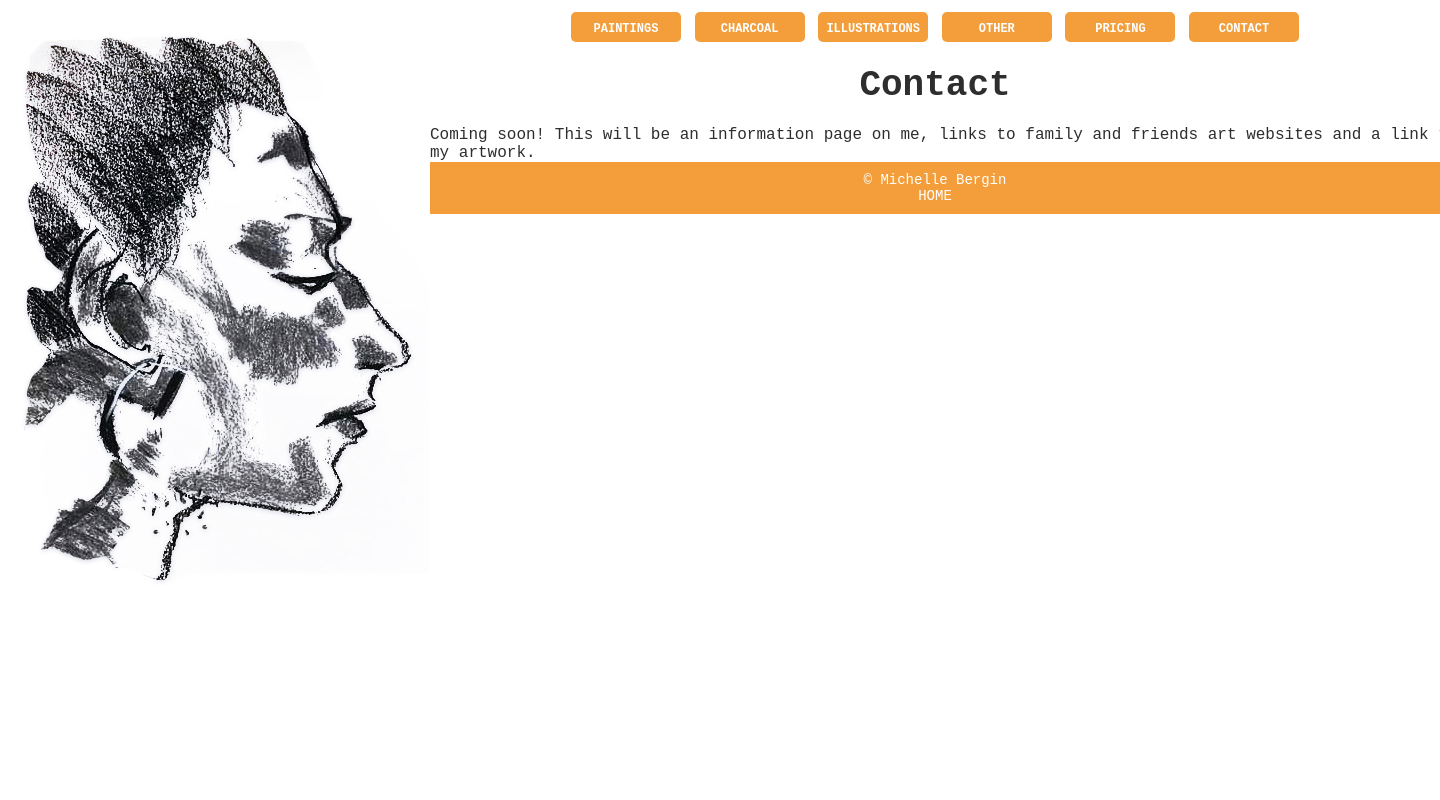
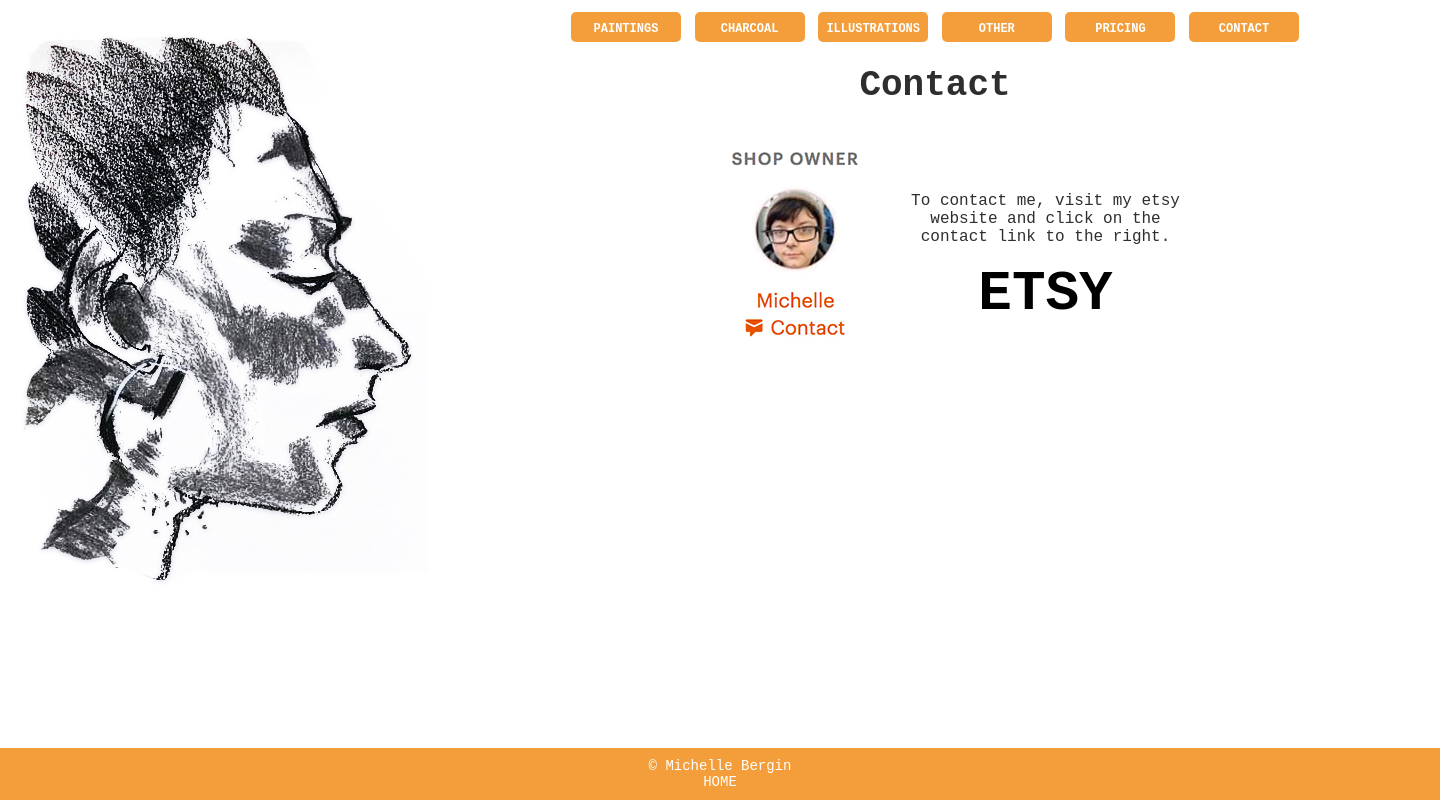
Before and after one commit to ironsketch/myGDwebsite, a PHP site: page /contact.html in a window 1440 px wide; the page is wider, and only the part inside the window is pictured. Run offline with PHP 8.4, Linux system fonts and the light colour scheme.

Commit message:
updated contact

```diff
--- a/public_html/contact.html
+++ b/public_html/contact.html
@@ -21,8 +21,14 @@
             <p>
                 <h1 class="h1Class">Contact</h1>
             </p>
-            <div id="content">
-                Coming soon! This will be an information page on me, links to family and friends art websites and a link to purchase my artwork.
+            <div id="content2">
+                <div id="contact">
+                    <img style="float:left" src="images/contact.jpg" />
+                    <p class="con">To contact me, visit my etsy website and click on the contact link to the right.</p>
+                    <div id="etsy">
+                        <a href="https://www.etsy.com/shop/berginart">ETSY</a>
+                    </div>
+                </div>
             </div>
         </div>
         <div id="footer">
--- a/public_html/css/home.css
+++ b/public_html/css/home.css
@@ -4,7 +4,7 @@ body {
     background-position: 30 30;
     color: #2e2e2e;
     font-family: "Courier New", Courier, Monospace;
-    margin: 0px;
+    margin: 0px 0px 50px 0px;
     padding: 0px;
 }
 h1 {
@@ -23,6 +23,40 @@ h1 {
 #logo {
     float: left;
     min-height: 100%;
+}
+#contact {
+    width: 500px;
+    display: inline-block;
+}
+.con {
+    padding-top: 50px;
+}
+#etsy {
+    color: #000000;
+}
+#etsy a:link {
+    color: #000000;
+    text-decoration: none;
+    font-size: 56px;
+    font-weight: bold;
+}
+#etsy a:visited {
+    color: #000000;
+    text-decoration: none;
+    font-size: 56px;
+    font-weight: bold;
+}
+#etsy a:hover {
+    color: #525252;
+    text-decoration: none;
+    font-size: 56px;
+    font-weight: bold;
+}
+#etsy a:active {
+    color: #f39e3a;
+    text-decoration: none;
+    font-size: 56px;
+    font-weight: bold;
 }
 #card1 {
     background-color: #f39e3a;
@@ -110,6 +144,7 @@ h1 {
 }
 #footer {
     bottom: 0px;
+    position: fixed;
     background-color: #f39e3a;
     color: #ffffff;
     font-size: 14px;
```
Also changed, not shown: public_html/images/bcksmall.jpg (added), public_html/images/contact.jpg (added), public_html/images/me.jpg (added).
